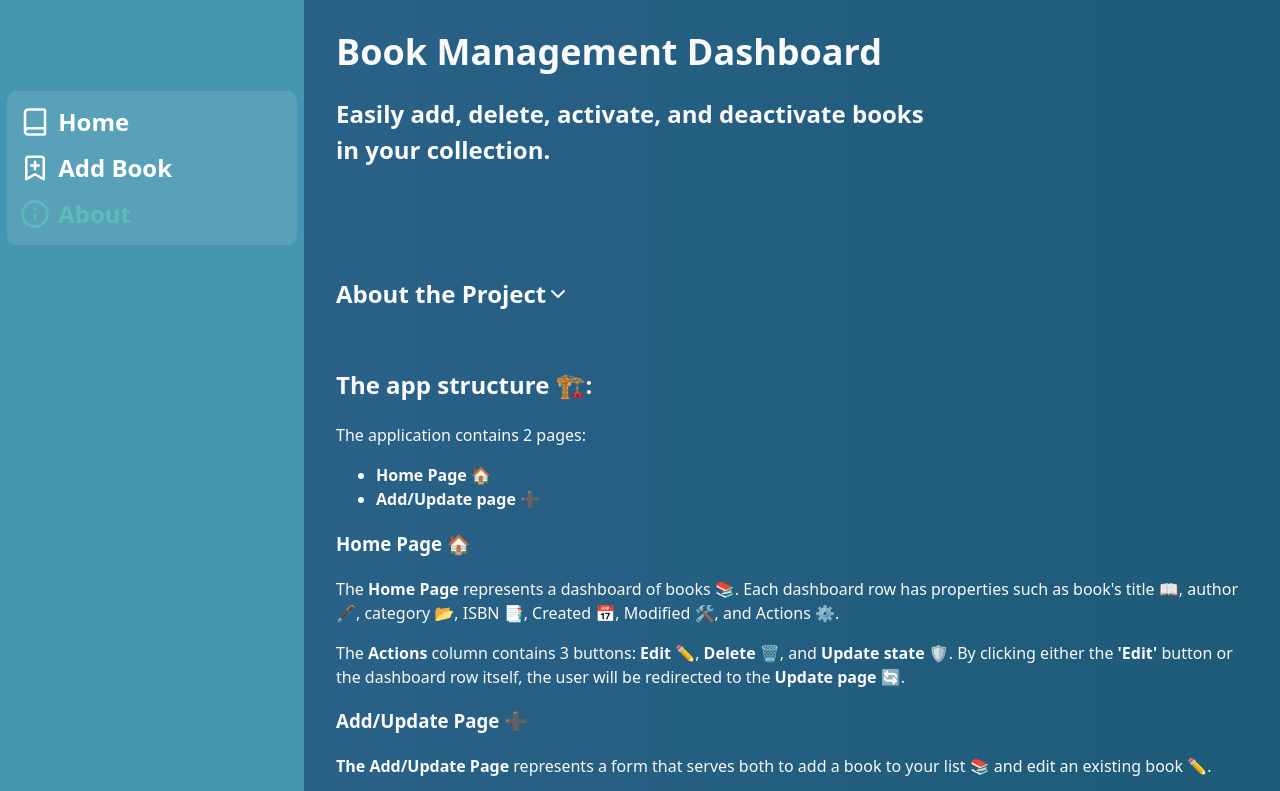
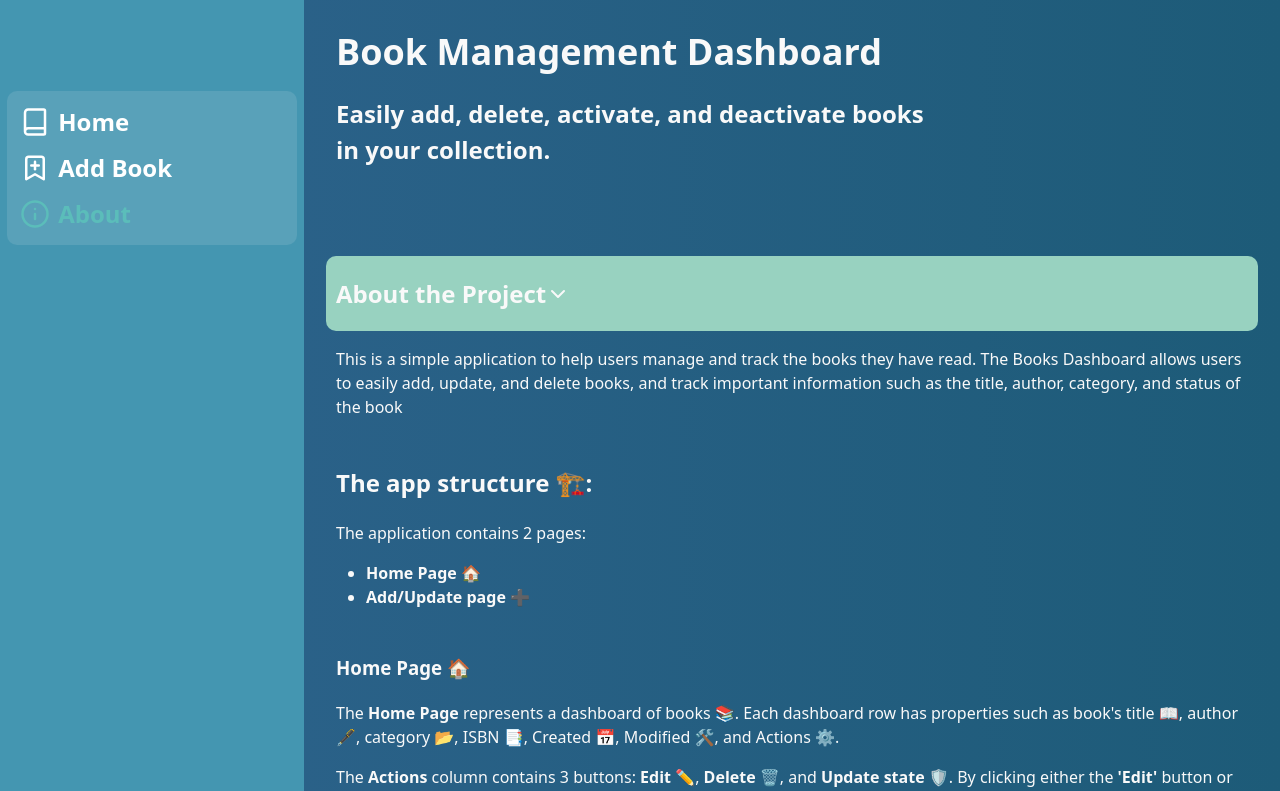
Before and after one commit to ElizaCalmau/books-dashboard-app, a React (Vite) app: page /about in a window 1280 px wide. Shown: the top 791 px of the page. Built offline with nearby package versions, Linux system fonts and the light colour scheme.

Commit message:
added styles for Section

```diff
--- a/src/components/Section/Section.module.scss
+++ b/src/components/Section/Section.module.scss
@@ -1,13 +1,35 @@
+main{
+  display: flex;
+  flex-direction: column;
+  gap: 10px;
+}
+
 .sectionWrapper{
+  display: flex;
+  flex-direction: column;
+  align-items: center;
   transition: all 0.3s ease-in-out;
 }
 
 .headingWrapper{
   display: flex;
   align-items: center;
+  transition: all 0.2s ease-in-out;
+  background: var(--table-header-color);
+  border-radius: 10px;
+  padding: 0 10px;
+  width: 100%;
+  &:hover{
+  transform: translateX(6px);
+  }
 }
 
-.sectionHidden{
+.activeHeading{
+  transition: all 0.2s ease-in-out;
+  background: var(--button-active-color);
+}
+
+.sectionContentHidden{
   z-index: -1000;
   display: flex;
   padding-right: 8px;
@@ -15,12 +37,32 @@
   transform: translateY(-30px);
   height: 0;
   transition: all 0.2s ease-in-out;
+    p, h3, ul, li{
+      display: none;
+    }
 }
-.sectionVisible{
+.sectionContentVisible{
   z-index: 1000;
   transform: translateY(0);
   opacity: 1;
   min-height: 50px;
   height: fit-content;
   transition: all 0.2s ease-in-out;
+  padding: 16px;
+  margin: 8px auto;
+  background: #9db8c1a6;
+  border-radius: 10px;
+    p{
+      width: 80%;
+      font-size: 18px;
+      font-weight: 200;
+    }
+
 }
+
+p:hover{
+  cursor: pointer;
+}
+ul{
+  padding: 0 30px;
+}
```
